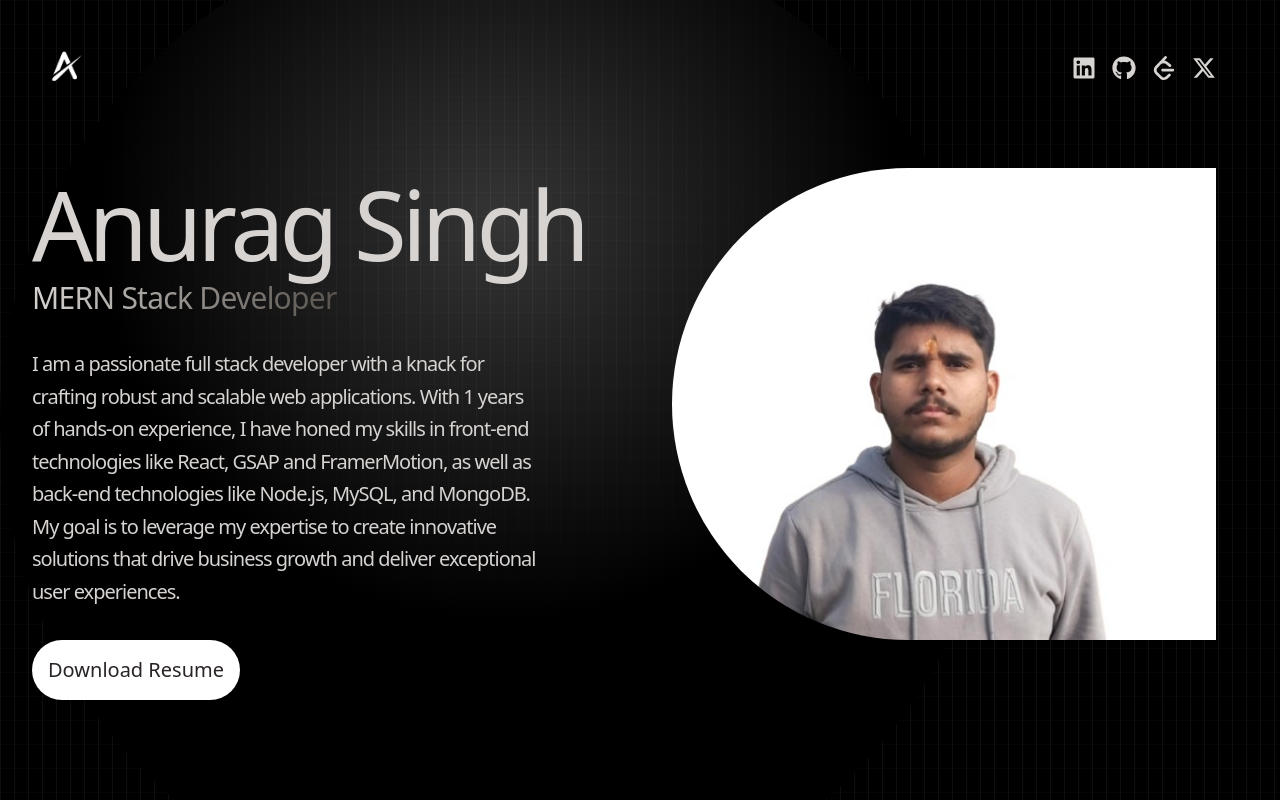
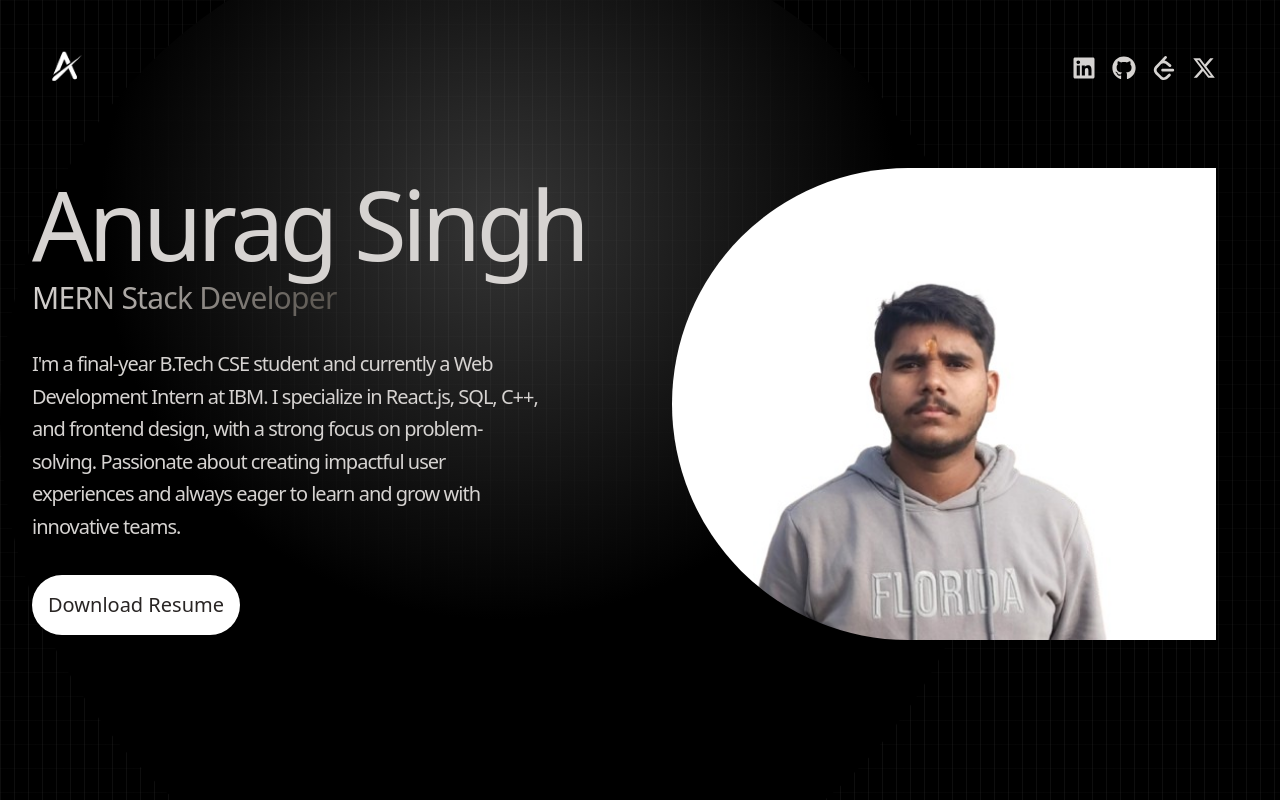
Before and after one commit to ThAnurag2004/anurag-portfolio, a React (Vite) app: page / in a window 1280 px wide. Shown: the top 800 px of the page. Built offline with nearby package versions, Linux system fonts and the light colour scheme.

Commit message:
stage8.1

```diff
--- a/src/constants/Index.js
+++ b/src/constants/Index.js
@@ -5,7 +5,7 @@ import project4 from '../assets/projects/project-4.webp'
 import project5 from '../assets/projects/project-5.png'
 import project6 from '../assets/projects/project-6.png'
 
-export const HERO_CONTENT = `I am a passionate full stack developer with a knack for crafting robust and scalable web applications. With 1 years of hands-on experience, I have honed my skills in front-end technologies like React, GSAP and FramerMotion, as well as back-end technologies like Node.js, MySQL, and MongoDB. My goal is to leverage my expertise to create innovative solutions that drive business growth and deliver exceptional user experiences.`;
+export const HERO_CONTENT = `I'm a final-year B.Tech CSE student and currently a Web Development Intern at IBM. I specialize in React.js, SQL, C++, and frontend design, with a strong focus on problem-solving. Passionate about creating impactful user experiences and always eager to learn and grow with innovative teams.`;
 
 export const ABOUT_TEXT = `I am a dedicated and versatile full stack developer with a passion for creating efficient and user-friendly web applications. With 1 years of hands-on experience, I have worked with a variety of technologies, including React, Node.js, MySQL, and MongoDB. My journey in web development began with a deep curiosity for how things work, I continuously strive to learn and adapt to new challenges. I thrive in collaborative environments and enjoy solving complex problems to deliver high-quality solutions. Outside of coding, I enjoy staying active, exploring new technologies, and contributing to projects.`;
 
```
